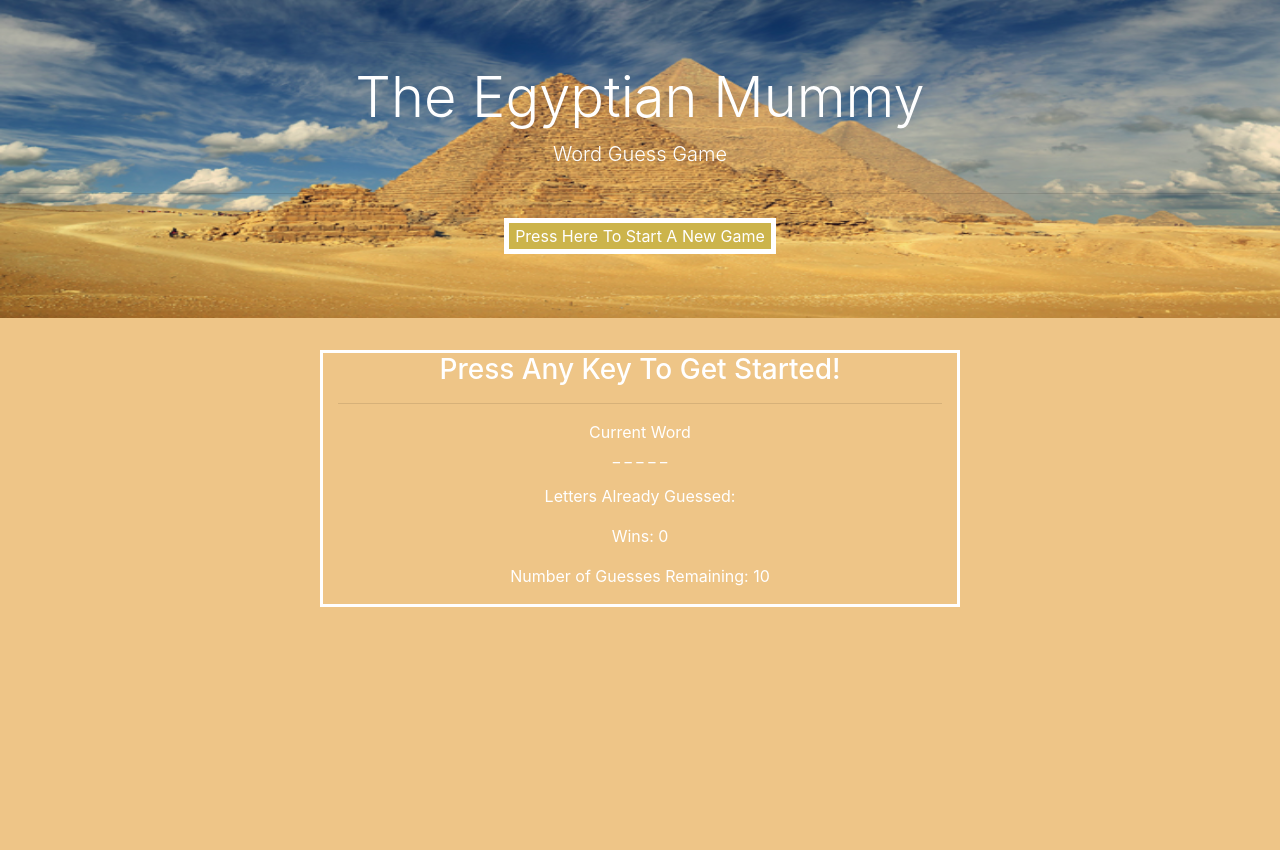
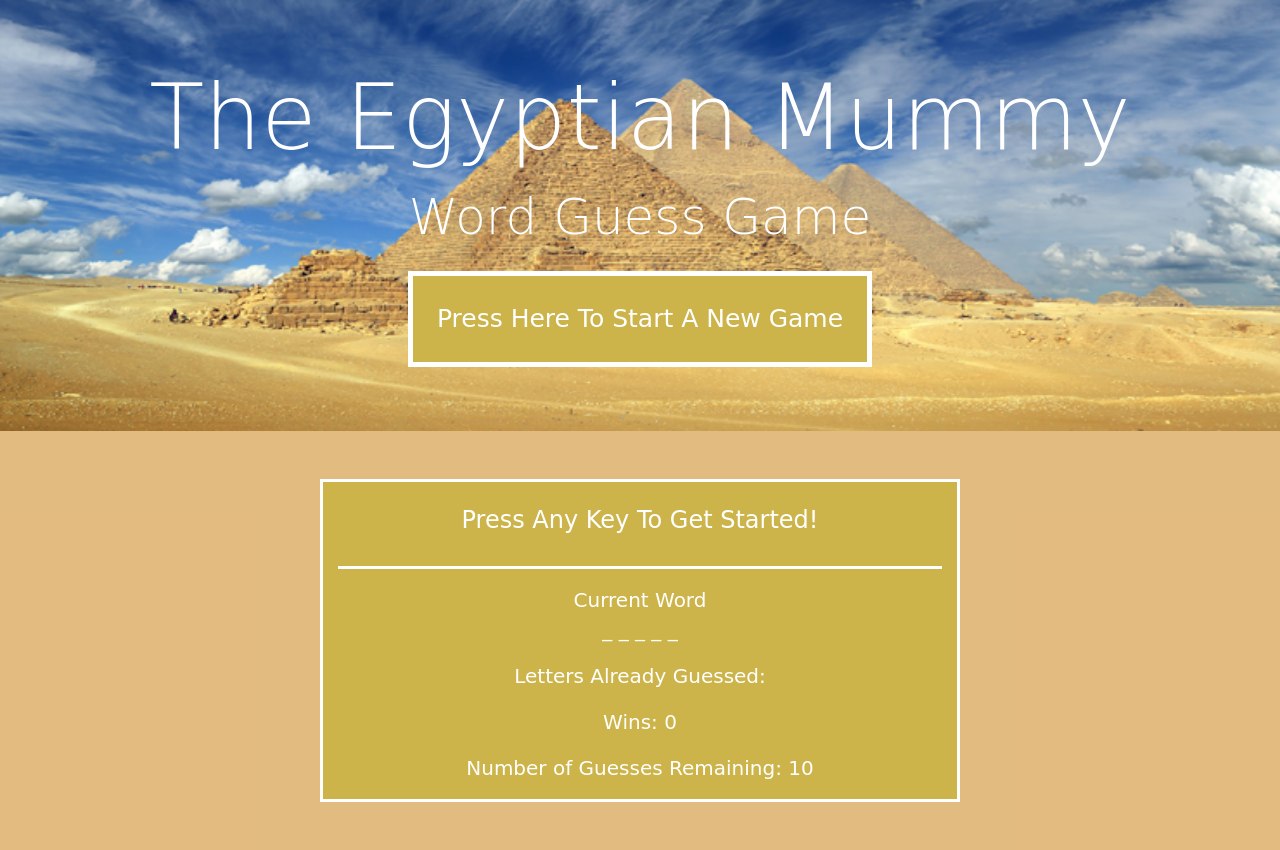
Before and after one commit to Mosbycr/Word-Guess-Game, a plain HTML site: page index.html in a window 1280 px wide. Before the commit the page ends 800 px from the top, so only its background shows below. Drawn offline with nearby package versions, Linux system fonts and the light colour scheme; a web font is replaced by a local one.

Commit message:
font family and size set, margins and padding set, hr set

```diff
--- a/assets/css/style.css
+++ b/assets/css/style.css
@@ -1,19 +1,44 @@
-body {
-    background-color: rgba(235, 185, 110, 0.829);
+.background {
+    background-color:rgba(214, 157, 71, 0.692);
 }
 #jumbo {
     background-image: url("../../assets/images/pyramids.jpg");
-    background-color:  rgba(248, 228, 197, 0.966);
+    background-color:  rgba(214, 157, 71, 0.692);
     background-size: 100% 100%;
-    background-blend-mode: multiply;
+
 }
 
 #newGameButton {
     color: white;
     background-color: #ccb44b;
     border: 5px solid white;
+    font-size: 25px;
+    outline: none;
+    box-shadow: none;
 }
 
 #scoreBorder {
     border: 3px solid white;
+    background-color: #ccb44b;
 }
+
+#scoreHr {
+    border-width: 3px;
+    border-color: white;
+}
+
+.font {
+    font-family: 'Aladin', cursive;
+}
+
+#title {
+    font-size: 90px;
+}
+
+#secondTitle {
+    font-size: 50px;
+}
+
+.fontSize {
+    font-size: 20px;
+}
--- a/index.html
+++ b/index.html
@@ -8,38 +8,38 @@
     <link rel="stylesheet" href="https://stackpath.bootstrapcdn.com/bootstrap/4.3.1/css/bootstrap.min.css"
         integrity="sha384-ggOyR0iXCbMQv3Xipma34MD+dH/1fQ784/j6cY/iJTQUOhcWr7x9JvoRxT2MZw1T" crossorigin="anonymous">
     <link rel="stylesheet" type="text/css" href="assets/css/style.css">
+    <link href="https://fonts.googleapis.com/css?family=Aladin" rel="stylesheet">
 </head>
 <body>
 
 
-    <div class="jumbotron jumbotron-fluid text-center text-white" id="jumbo">
-        <h1 class="display-4">The Egyptian Mummy</h1>
-        <p class="lead">Word Guess Game</p>
-        <hr class="my-4">
-        <button id="newGameButton">Press Here To Start A New Game</button>
+    <div class="jumbotron jumbotron-fluid text-center text-white font mb-0" id="jumbo">
+        <h1 class="display-4" id="title">The Egyptian Mummy</h1>
+        <p class="lead" id="secondTitle">Word Guess Game</p>
+        <button class="py-4 px-4" id="newGameButton">Press Here To Start A New Game</button>
     </div>
 
-    <div class="container-fluid">
+    <div class="container-fluid background">
 
         <div class="row">
             <div class="col-12 col-md-3">
 
             </div>
 
-            <div class="col-12 col-md-6 text-center text-white" id="scoreBorder">
-                <h3>Press Any Key To Get Started!</h3>
-                <hr>
-                <p>Current Word
+            <div class="col-12 col-md-6 text-center text-white font my-5" id="scoreBorder">
+                <h4 class="pt-4 pb-3">Press Any Key To Get Started!</h4>
+                <hr id="scoreHr">
+                <p class="fontSize">Current Word
                     <br/>
                     <span id="currentWordDashes">_ _ _ _ _</span>
                 </p>
-                <p>Letters Already Guessed:
+                <p class="fontSize">Letters Already Guessed:
                     <br/>
                     <span id="lettersGuessed"></span>
                 </p>
-                <p>Wins: <span id="wins">0</span></p>
+                <p class="fontSize">Wins: <span id="wins">0</span></p>
                 <p id="wins"></p>
-                <p>Number of Guesses Remaining: <span id="guessesRemaining">10</span>
+                <p class="fontSize">Number of Guesses Remaining: <span id="guessesRemaining">10</span>
                 </p>
             </div>
 
```
Also changed, not shown: 1 other file.
